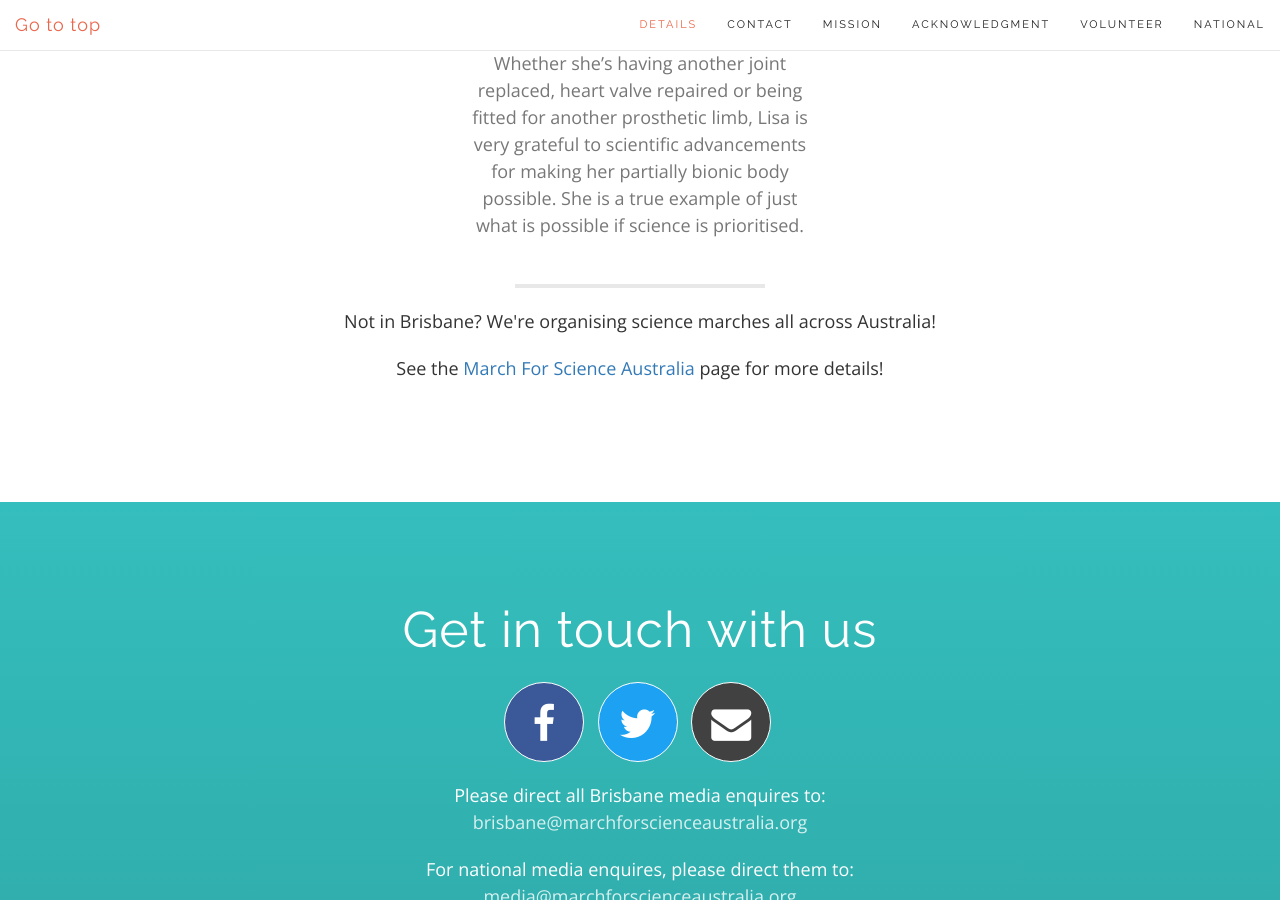
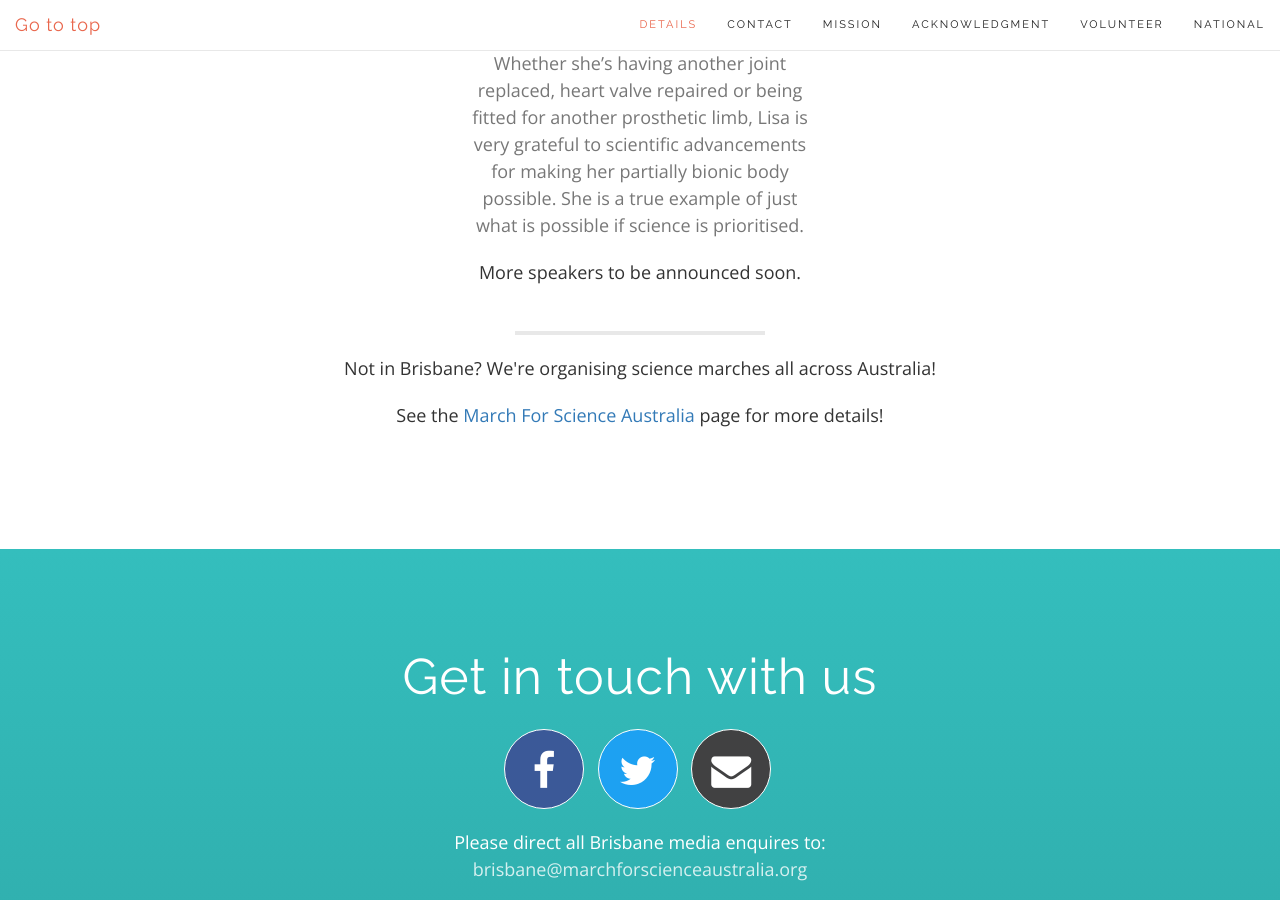
Before and after one commit to MarchForScienceAU/marchforscienceau, a Jekyll site: the page built from cities/brisbane.html, in a window 1280 px wide and 900 px high, scrolled down 2227 px. Built offline with Jekyll 4.4.1, drawn with Linux system fonts in a browser that asks for light colours; nearby versions of some CDN libraries.

Commit message:
update brisbane copy

```diff
--- a/cities/brisbane.html
+++ b/cities/brisbane.html
@@ -53,8 +53,8 @@ hero: /img/heros/brisbane-hero-px.jpg
                 <p class="text-muted">
                 It’s by no means an exaggeration to say that Brisbane writer Lisa Cox is here today because of science. After her brain haemorrhaged at age 24, Lisa was in a coma for 3 weeks, on life support for 2 months and in hospital for over a year – and that was just the first time.</p>
                 <p class="text-muted">Whether she’s having another joint replaced, heart valve repaired or being fitted for another prosthetic limb, Lisa is very grateful to scientific advancements for making her partially bionic body possible. She is a true example of just what is possible if science is prioritised.</p>
+                <p>More speakers to be announced soon.</p>
             </div>
-
         </div>
         <hr><br>
         <div class="row">
```
